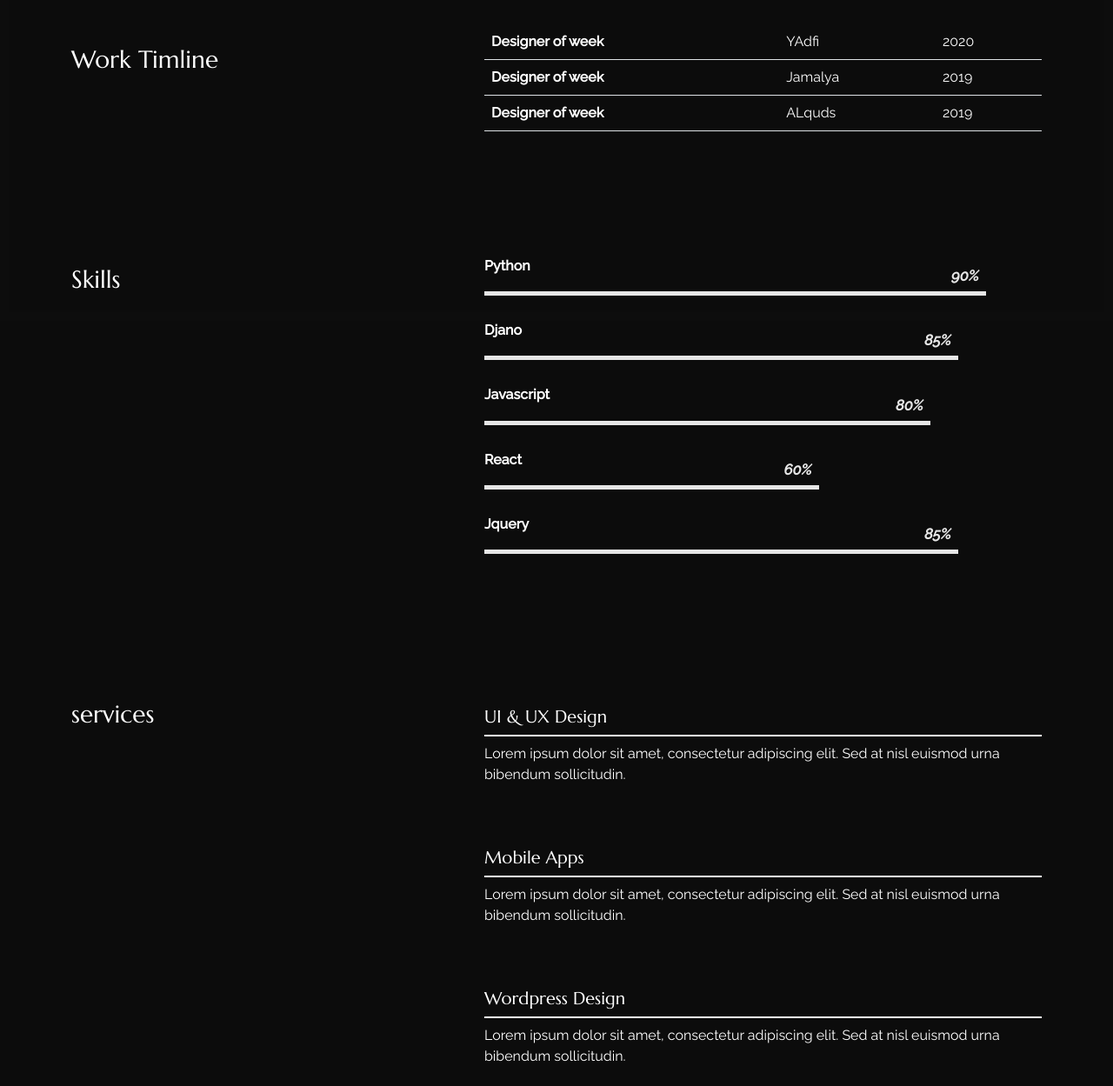
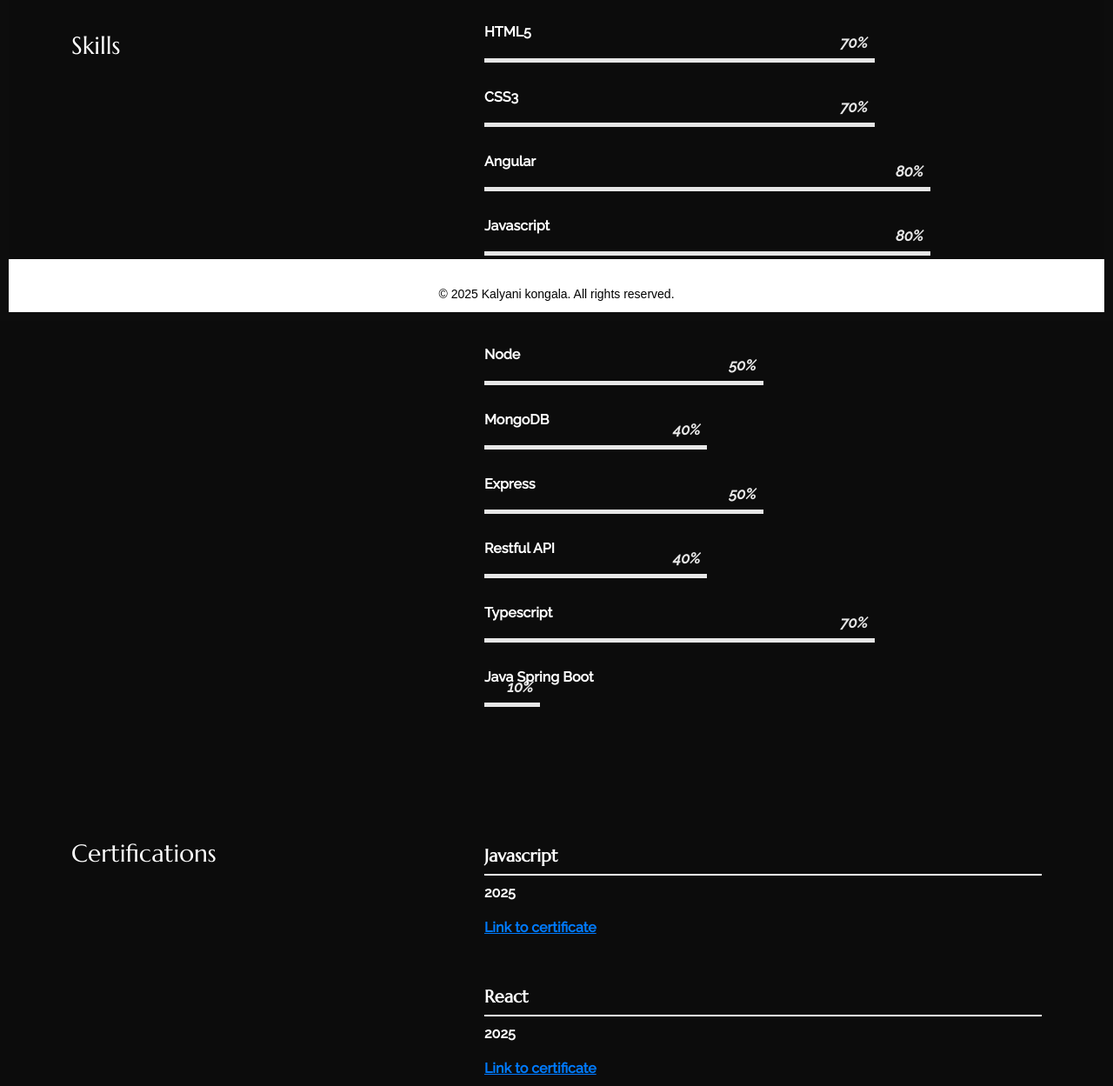
Before and after one commit to Kallu477/kallu-portfolio, a React app: page /about in a window 1280 px wide. Shown: the part 431-1680 px from the top of the page at 87% size. Built offline with nearby package versions, Linux system fonts and the light colour scheme.

Commit message:
added new styles

```diff
--- a/src/app/App.js
+++ b/src/app/App.js
@@ -7,6 +7,7 @@ import {
 import withRouter from "../hooks/withRouter";
 import AppRoutes from "./routes";
 import Headermain from "../header";
+import Footer from "../footer";
 // import AnimatedCursor  from "../hooks/AnimatedCursor";
 import "./App.css";
 
@@ -25,6 +26,7 @@ export default function App() {
       <ScrollToTop>
         <Headermain />
         <AppRoutes />
+        <Footer />
       </ScrollToTop>
     </Router>
   );
--- a/src/content_option.js
+++ b/src/content_option.js
@@ -5,7 +5,7 @@ const meta = {
 };
 
 const introdata = {
-    title: "I’m Kalayani Kongala",
+    title: "I’m Kalyani Kongala",
     animated: {
         first: "I love coding",
         second: "I code cool websites",
@@ -16,7 +16,7 @@ const introdata = {
 
 const dataabout = {
     title: "abit about my self",
-    aboutme: "Lorem ipsum dolor sit amet, consectetur adipiscing elit. Praesent quis dolor id ligula semper elementum feugiat pretium nulla. Nunc non commodo dolor. Nunc mollis dignissim facilisis. Morbi ut magna ultricies.",
+    aboutme: "I am driven by the challenge of mastering new technologies and leveraging them to solve complex problems.",
 };
 const worktimeline = [{
     jobtitle: "Designer of week",
@@ -36,12 +36,16 @@ const worktimeline = [{
 ];
 
 const skills = [{
-        name: "Python",
-        value: 90,
+    name: "HTML5",
+    value: 70,
 },
 {
-        name: "Djano",
-        value: 85,
+    name: "CSS3",
+    value: 70,
+},
+{
+    name: "Angular",
+    value: 80,
 },
 {
     name: "Javascript",
@@ -49,13 +53,44 @@ const skills = [{
 },
 {
     name: "React",
-        value: 60,
+    value: 70,
 },
 {
-        name: "Jquery",
-        value: 85,
+    name: "Node",
+    value: 50,
+}, {
+    name: 'MongoDB',
+    value: 40,
 },
+{
+    name: 'Express',
+    value: 50,
+},
+{
+    name: 'Restful API',
+    value: 40,
+},
+{
+    name: 'Typescript',
+    value: 70
+},
+{
+    name: 'Java Spring Boot',
+    value: 10
+}
 ];
+
+const certifications = [{
+    title: "Javascript",
+    date: "2025",
+    link: "https://www.hackerrank.com/certificates/7f59bed35f96",
+},
+{
+    title: "React",
+    date: "2025",
+    link: "https://www.hackerrank.com/certificates/6d1254449caf",
+}
+]
 
 const services = [{
     title: "UI & UX Design",
@@ -72,9 +107,9 @@ const services = [{
 ];
 
 const contactConfig = {
-    YOUR_EMAIL: "kalyanierik@domain.com",
+    YOUR_EMAIL: "kalyanierik@gmail.com",
     YOUR_FONE: "(804) 484-2230",
-    description: "Inflicted with a passion for web development and a desire to help others, I have been freelancing for over 2 years. I am a full-stack developer and have experience in many programming languages and web development tools.",
+    description: "Inflicted with a passion for web development and a desire to help others, I worked as a freelancer for a year, handling small projects and helping clients with their UI needs. I am a full-stack developer and have experience in many programming languages and web development tools.",
     // creat an emailjs.com account
     // check out this tutorial https://www.emailjs.com/docs/examples/reactjs/
     YOUR_SERVICE_ID: "service_id",
@@ -84,8 +119,8 @@ const contactConfig = {
 
 const socialprofils = {
     github: "https://github.com/Kallu477",
-    gmail: "mailto:kalyanierik@domain.com",
-    linkedin: "https://linkedin.com/in/kalyanierik", //temp for linkedin
+    gmail: "mailto:kalyanierik@gmail.com",
+    linkedin: "https://www.linkedin.com/in/kalyani-kongala-230156357",
 };
 export {
     meta,
@@ -97,4 +132,5 @@ export {
     contactConfig,
     socialprofils,
     logotext,
+    certifications
 };
--- /dev/null
+++ b/src/footer/footer.css
@@ -0,0 +1,58 @@
+/* footer.css */
+.footer {
+    position: sticky;
+    bottom: 0;
+    width: 100%;
+    background-color: #ffffff;
+    color: #0a0909;
+    padding: 20px 0;
+    text-align: center;
+    font-family: 'Arial', sans-serif;
+    z-index: 1000;
+    font-size: 24px;
+
+}
+
+.footer {
+    background-color: #ffffff;
+    color: #000000;
+    padding: 20px 0;
+    font-size: 24px;
+    text-align: center;
+    font-family: 'Arial', sans-serif;
+}
+
+.footer a {
+    color: #ff6347;
+    text-decoration: none;
+    margin: 0 10px;
+}
+
+.footer a:hover {
+    text-decoration: underline;
+}
+
+.footer .social-icons {
+    margin-top: 10px;
+}
+
+.footer .social-icons a {
+    display: inline-block;
+    width: 40px;
+    height: 40px;
+    line-height: 40px;
+    margin: 0 5px;
+    background-color: #555;
+    border-radius: 50%;
+    color: #fff;
+    font-size: 20px;
+}
+
+.footer .social-icons a:hover {
+    background-color: #ff6347;
+}
+
+.footer p {
+    margin: 10px 0 0;
+    font-size: 14px;
+}
--- /dev/null
+++ b/src/footer/index.js
@@ -0,0 +1,13 @@
+import React from 'react';
+import './footer.css';
+
+const Footer = () => {
+    const currentYear = new Date().getFullYear();
+    return (
+        <footer className="footer">
+            <p>&copy; {currentYear} Kalyani kongala. All rights reserved.</p>
+        </footer>
+    );
+};
+
+export default Footer;
--- a/src/header/index.js
+++ b/src/header/index.js
@@ -52,9 +52,9 @@ const Headermain = () => {
           </div>
           <div className="menu_footer d-flex flex-column flex-md-row justify-content-between align-items-md-center position-absolute w-100 p-3">
             <div className="d-flex">
-            <a href={socialprofils.facebook}>Facebook</a>
+            <a href={socialprofils.linkedin}>linkedin</a>
             <a href={socialprofils.github}>Github</a>
-            <a href={socialprofils.twitter}>Twitter</a>
+            <a href={socialprofils.gmail}>gmail</a>
             </div>
             <p className="copyright m-0">copyright __ {logotext}</p>
           </div>
--- a/src/header/style.css
+++ b/src/header/style.css
@@ -171,13 +171,13 @@
     }
 }
 
-.the_menu .menu_item>a {
+.the_menu .menu_item > a {
     color: var(--text-color-2);
     line-height: 1;
     font-size: 2rem;
     display: inline-block;
     position: relative;
-    transition: color 250ms cubic-bezier(0, 0, 0.58, 1) 0s;
+    transition: color 250ms cubic-bezier(0, 0, 0.58, 1) 0s, background-color 250ms ease;
     padding: 4px 0px;
     text-decoration: none;
     font-family: Marcellus;
--- a/src/pages/about/index.js
+++ b/src/pages/about/index.js
@@ -5,9 +5,8 @@ import { Container, Row, Col } from "react-bootstrap";
 import {
   dataabout,
   meta,
-  worktimeline,
   skills,
-  services,
+  certifications,
 } from "../../content_option";
 
 export const About = () => {
@@ -35,26 +34,6 @@ export const About = () => {
             </div>
           </Col>
         </Row>
-        <Row className=" sec_sp">
-          <Col lg="5">
-            <h3 className="color_sec py-4">Work Timline</h3>
-          </Col>
-          <Col lg="7">
-            <table className="table caption-top">
-              <tbody>
-                {worktimeline.map((data, i) => {
-                  return (
-                    <tr key={i}>
-                      <th scope="row">{data.jobtitle}</th>
-                      <td>{data.where}</td>
-                      <td>{data.date}</td>
-                    </tr>
-                  );
-                })}
-              </tbody>
-            </table>
-          </Col>
-        </Row>
         <Row className="sec_sp">
           <Col lg="5">
             <h3 className="color_sec py-4">Skills</h3>
@@ -80,18 +59,19 @@ export const About = () => {
           </Col>
         </Row>
         <Row className="sec_sp">
-          <Col lang="5">
-            <h3 className="color_sec py-4">services</h3>
+          <Col lg="5">
+            <h3 className="color_sec py-4">Certifications</h3>
           </Col>
           <Col lg="7">
-            {services.map((data, i) => {
-              return (
-                <div className="service_ py-4" key={i}>
-                  <h5 className="service__title">{data.title}</h5>
-                  <p className="service_desc">{data.description}</p>
-                </div>
-              );
-            })}
+            {certifications.map((data, i) => (
+              <div className="service_ py-4" key={i}>
+                <h5 className="service__title">{data.title}</h5>
+                <p className="service_desc">{data.date}</p>
+                <a className="service-url" href={data.link} target="_blank" rel="noopener noreferrer">
+                  Link to certificate
+                </a>
+              </div>
+            ))}
           </Col>
         </Row>
       </Container>
--- a/src/pages/about/style.css
+++ b/src/pages/about/style.css
@@ -1,5 +1,5 @@
 .sec_sp {
-    margin-bottom: calc(3rem + 5.128vw)
+    margin-bottom: calc(2rem + 5.128vw)
 }
 
 .table td,
@@ -62,12 +62,28 @@
 }
 
 .service__title {
+    font-weight: 700;
     padding: 8px 0;
     border-bottom: solid 2px var(--secondary-color);
 }
 
 .service-section .service-category-title {
     padding-bottom: 4px;
+}
+
+.service_desc{
+    font-size: 16px;
+    font-weight: 900;
+    color: var(--text-color);
+}
+
+.service-url {
+    color: #007bff;
+    font-weight: 700;
+
+    &:hover {
+        color: #e15210;
+    }
 }
 
 
--- a/src/pages/home/index.js
+++ b/src/pages/home/index.js
@@ -42,14 +42,14 @@ export const Home = () => {
                 </h1>
                 <p className="mb-1x">{introdata.description}</p>
                 <div className="intro_btn-action pb-5">
-                  <a href="https://kallu477.github.io/Portfolio/" className="text_2">
+                  <Link to="/portfolio" className="text_2">
                     <div id="button_p" className="ac_btn btn ">
                       My Portfolio
                       <div className="ring one"></div>
                       <div className="ring two"></div>
                       <div className="ring three"></div>
                     </div>
-                  </a>
+                  </Link>
                   <Link to="/contact">
                     <div id="button_h" className="ac_btn btn">
                       Contact Me
--- a/src/pages/home/style.css
+++ b/src/pages/home/style.css
@@ -231,10 +231,6 @@ section {
     color: var(--text-color)
 }
 
-.intro_sec .h_bg-image {
-    filter: saturate(0.5);
-}
-
 .profile-pic {
     margin-top: 10%;
     min-width: 500px;
```
Also changed, not shown: src/pages/portfolio/index.js (+29 -3 lines). Lines whose indentation alone changed are shown as unchanged.
